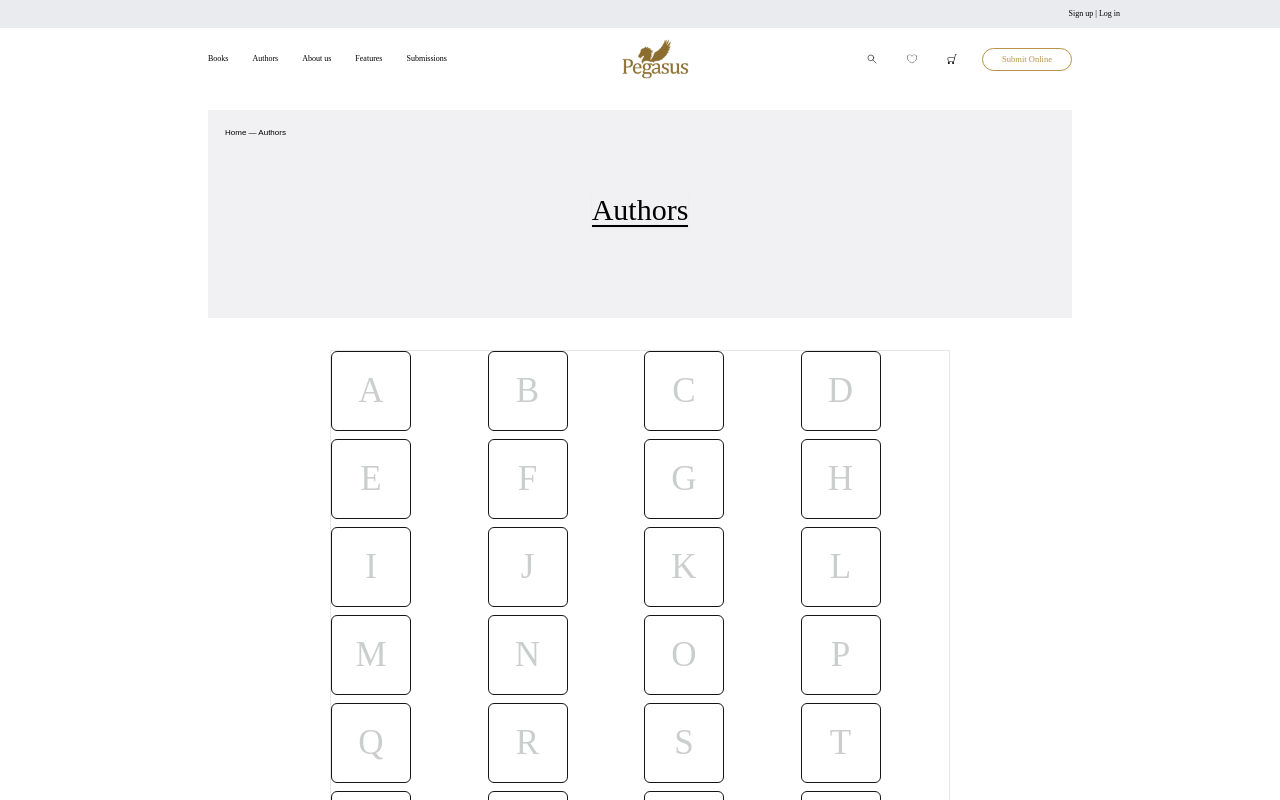
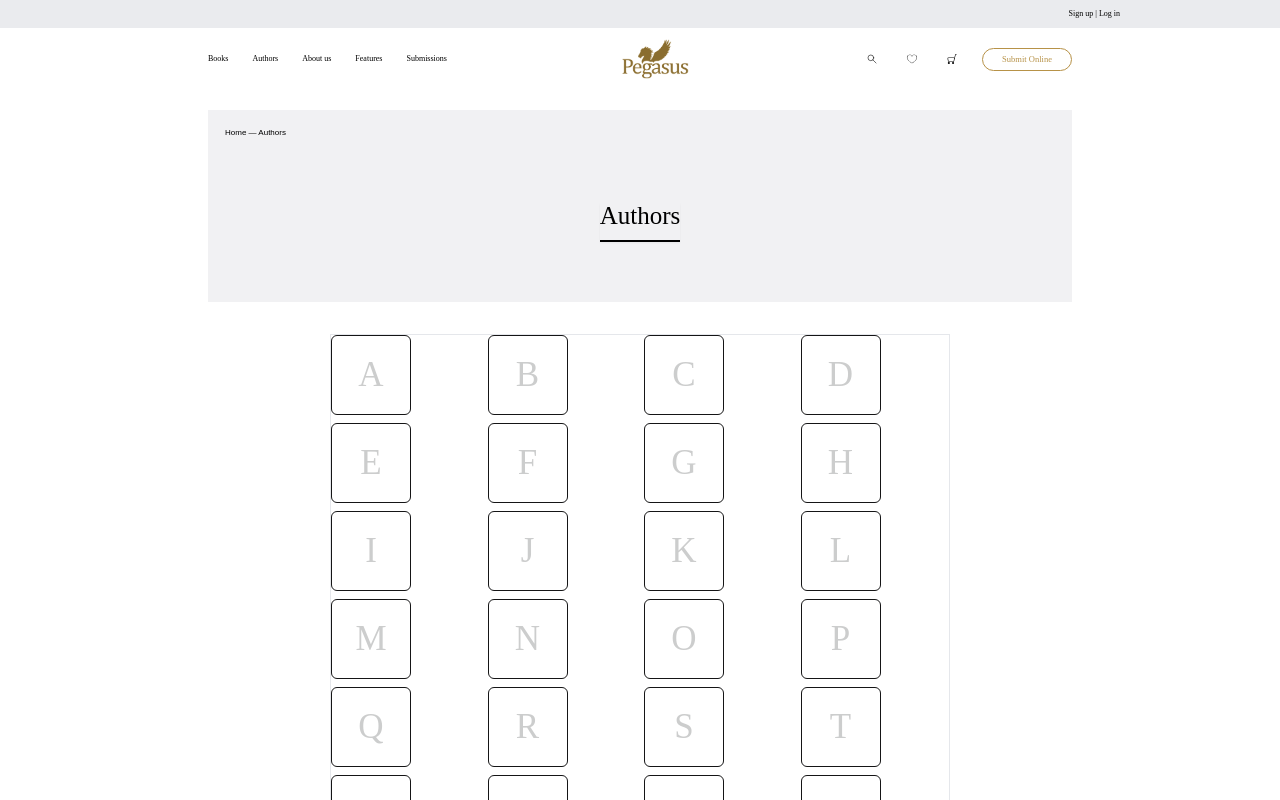
Before and after one commit to Hadees621/pegasus, a React (Create React App) app: page /authors in a window 1280 px wide. Shown: the top 800 px of the page. Built offline with nearby package versions, Linux system fonts and the light colour scheme.

Commit message:
authors banner

```diff
--- a/src/pages/authors/components/Section.js
+++ b/src/pages/authors/components/Section.js
@@ -1,16 +1,12 @@
 import React from "react";
+import Banner from "../../../components/Banner";
 
 const Section = () => {
     const alphabets = "ABCDEFGHIJKLMNOPQRSTUVWXYZ";
 
     return (
         <>
-            <div className="bg-[#F1F1F3] justify-center 320:m-5 1024:h-52 1440:h-72 2000:h-[420px] 1440:flex-row 1024:mx-40 xl:mx-52 2560:mx-96 border border-[#F1F1F3]">
-                <p className="2000:text-sm font-roboto m-10 2000:m-10 1024:text-[8px] 1024:m-4 1440:text-[9px] 1440:m-5">Home — Authors</p>
-                <div className="flex w-full justify-center">
-                    <p className="320:text-4xl 768:text-5xl 1024:text-[30px] 1440:text-[45px] 2000:text-7xl flex justify-center font-fairplay my-24 1024:my-10 border-b-2 border-black shadow-sm w-max">Authors</p>
-                </div>
-            </div>
+            <Banner title="Authors" subtitle="Home — Authors" />
 
             <div className="w-full justify-center items-center 320:px-6 768:px-28 1024:px-[330px] 1440:px-[380px] 1535:px-[430px] 2000:px-[710px] py-28 1024:py-3 1440:py-12">
 
@@ -22,6 +18,7 @@ const Section = () => {
                         </div>
                     ))}
                 </div>
+
             </div>
         </>
     );
```
